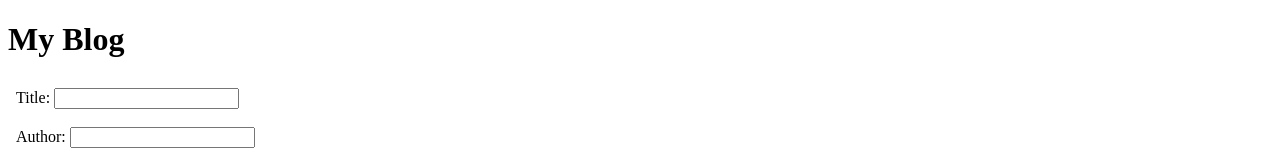
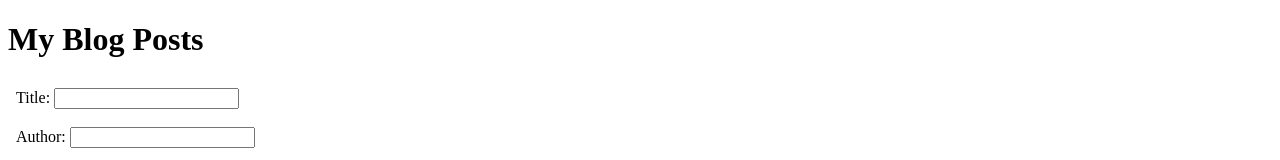
Before and after one commit to naftoli/CS-618, a React (Vite) app: page / in a window 1280 px wide. Shown: the top 160 px of the page. Built offline with nearby package versions, Linux system fonts and the light colour scheme; no server answers.

Commit message:
fix: testing ci/cd

```diff
--- a/src/Blog.jsx
+++ b/src/Blog.jsx
@@ -19,7 +19,7 @@ export function Blog() {
 
   return (
     <>
-      <h1>My Blog</h1>
+      <h1>My Blog Posts</h1>
       <div style={{ padding: 8 }}>
         <CreatePost />
         <br />
```
